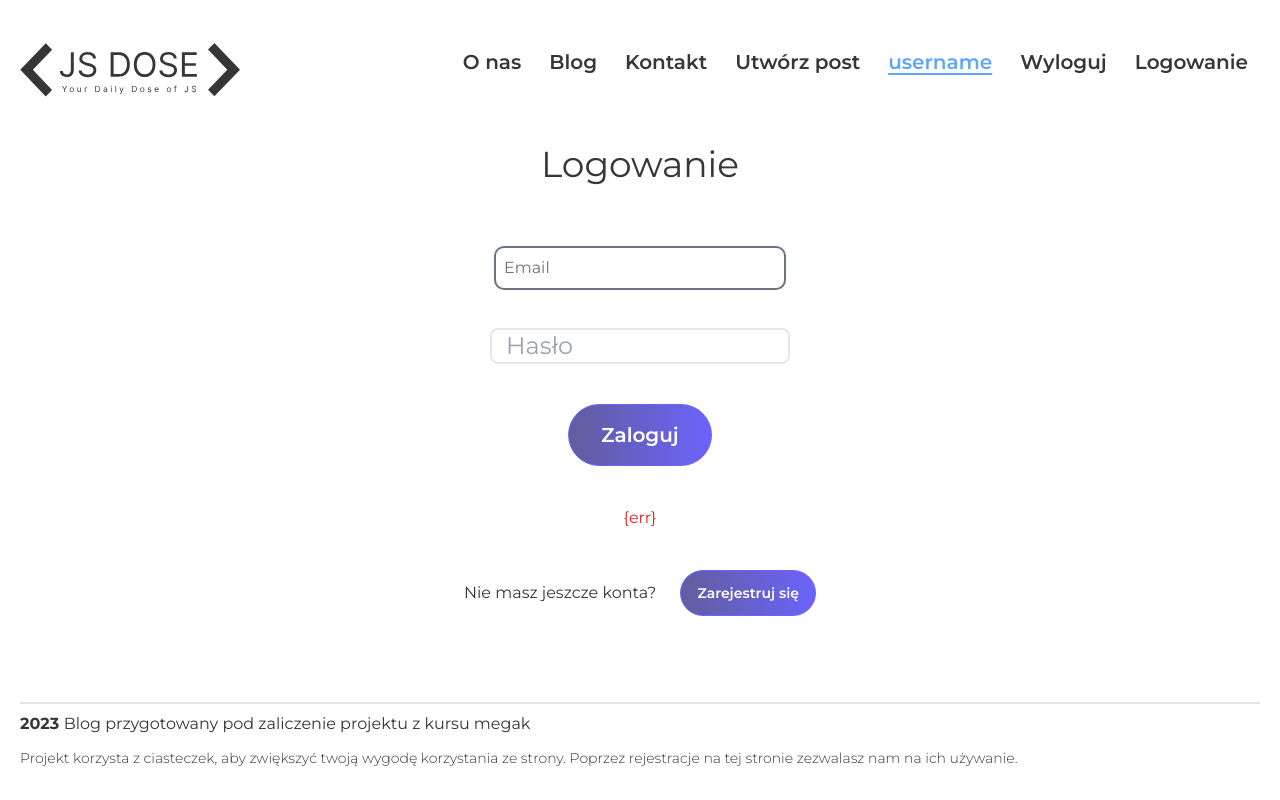
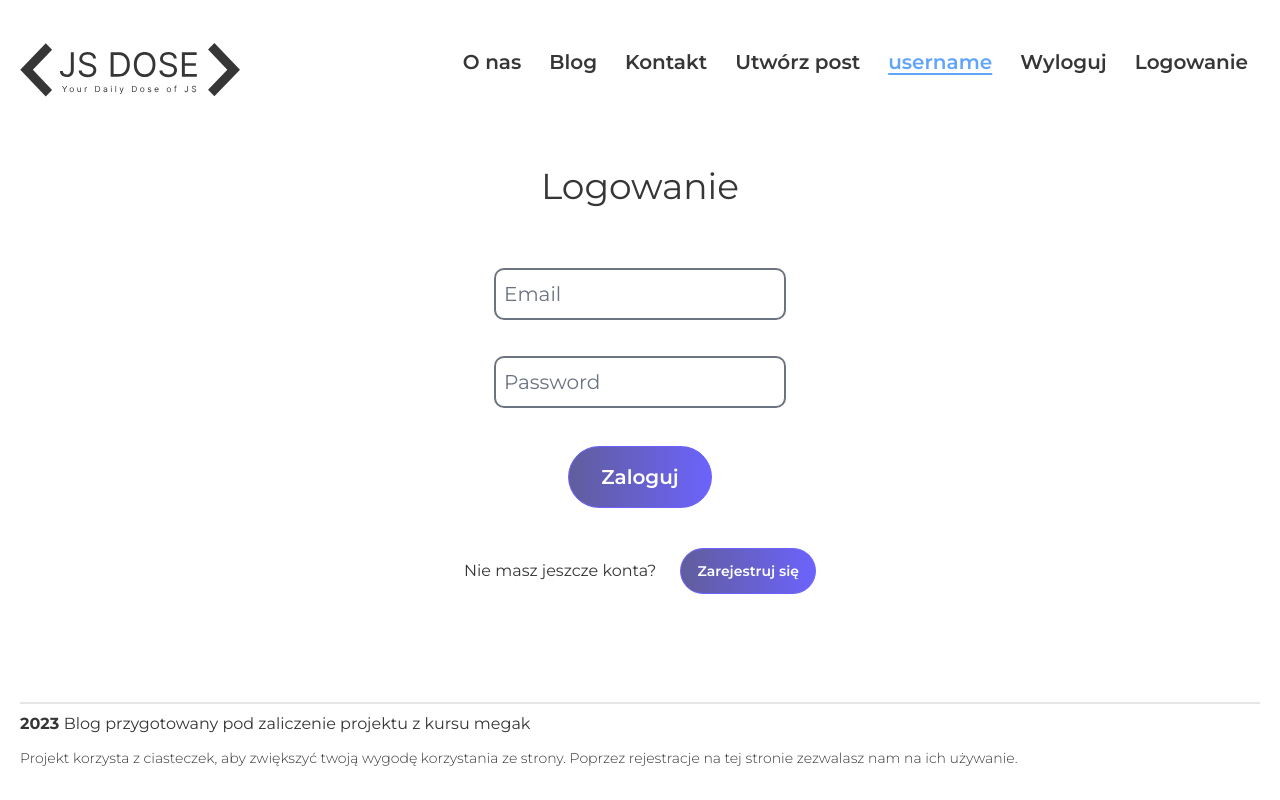
Before and after one commit to Muniox/vue-blog-front, a Vue app: page /login in a window 1280 px wide. Built offline with nearby package versions, Linux system fonts and the light colour scheme.

Commit message:
Added new style for login inputs

```diff
--- a/src/views/LoginView.vue
+++ b/src/views/LoginView.vue
@@ -26,18 +26,18 @@ const handleSubmit = async () => {
           autoComplete="off"
           name="email"
           placeholder="Email"
-          class="peer bg-transparent h-10 w-72 rounded-lg text-gray-200 placeholder-transparent ring-2 px-2 ring-gray-500 focus:ring-sky-600 focus:outline-none focus:border-rose-600"
+          class="peer bg-transparent h-12 w-72 rounded-lg placeholder-transparent ring-2 px-2 ring-gray-500 focus:ring-blue-400 focus:outline-none focus:border-blue-400 text-xl"
           v-model="email"
         />
         <label
           for="email"
-          class="absolute cursor-text left-0 -top-3 text-sm text-gray-500 bg-inherit mx-1 px-1 peer-placeholder-shown:text-base peer-placeholder-shown:text-gray-500 peer-placeholder-shown:top-2 peer-focus:-top-3 peer-focus:text-sky-600 peer-focus:text-sm transition-all"
+          class="absolute cursor-text left-0 -top-3 text-sm text-gray-500 bg-inherit mx-1 px-1 peer-placeholder-shown:text-xl peer-placeholder-shown:text-gray-500 peer-placeholder-shown:top-2.5 peer-focus:-top-3 peer-focus:text-sky-600 peer-focus:text-sm transition-all"
         >
           Email
         </label>
       </div>
 
-      <label for="password" class="relative border-amber-400">
+      <div class="relative bg-inherit">
         <input
           required
           type="password"
@@ -45,22 +45,24 @@ const handleSubmit = async () => {
           placeholder=" "
           autoComplete="off"
           name="password"
-          class="w-[220px] sm:w-full text-2xl border-2 rounded-lg transition duration-200 focus:border-blue-400 focus:ring-blue-400 myPasswordInput myInput relative z-20 bg-transparent"
+          class="peer bg-transparent h-12 w-72 rounded-lg placeholder-transparent ring-2 px-2 ring-gray-500 focus:ring-blue-400 focus:outline-none focus:border-blue-400 text-xl"
           v-model="password"
         />
-        <span
-          class="text-2xl absolute left-3 top-1/2 -translate-y-1/2 transition-all duration-200 px-1 text-gray-400 input-text z-10"
+        <label
+          for="password"
+          class="absolute cursor-text left-0 -top-3 text-sm text-gray-500 bg-inherit mx-1 px-1 peer-placeholder-shown:text-xl peer-placeholder-shown:text-gray-500 peer-placeholder-shown:top-2.5 peer-focus:-top-3 peer-focus:text-sky-600 peer-focus:text-sm transition-all"
         >
-          Hasło
-        </span>
-      </label>
+          Password
+        </label>
+      </div>
+
       <button
         type="submit"
         class="rounded-full primary-gradient text-white px-8 py-4 font-semibold text-xl duration-300"
       >
         Zaloguj
       </button>
-      <p class="text-red-600">{err}</p>
+
       <span class="flex flex-col gap-6 sm:flex-row sm:items-center">
         Nie masz jeszcze konta?
 
```
